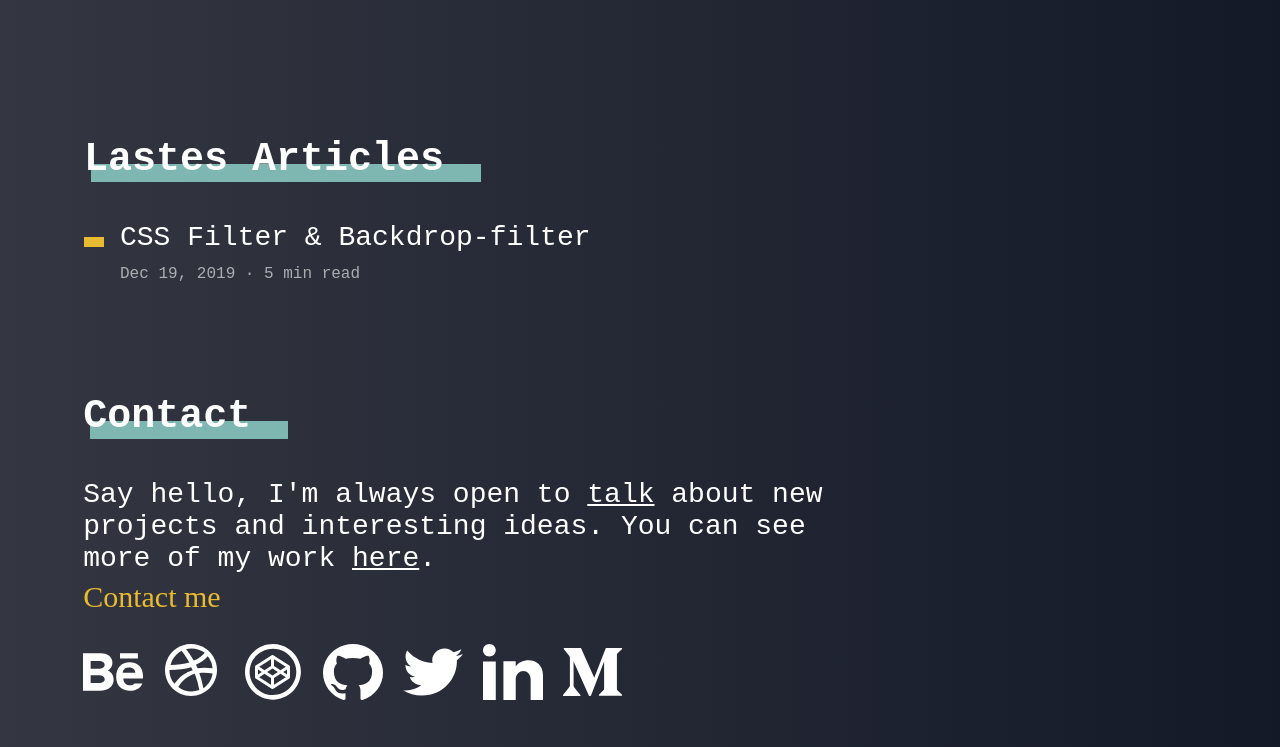
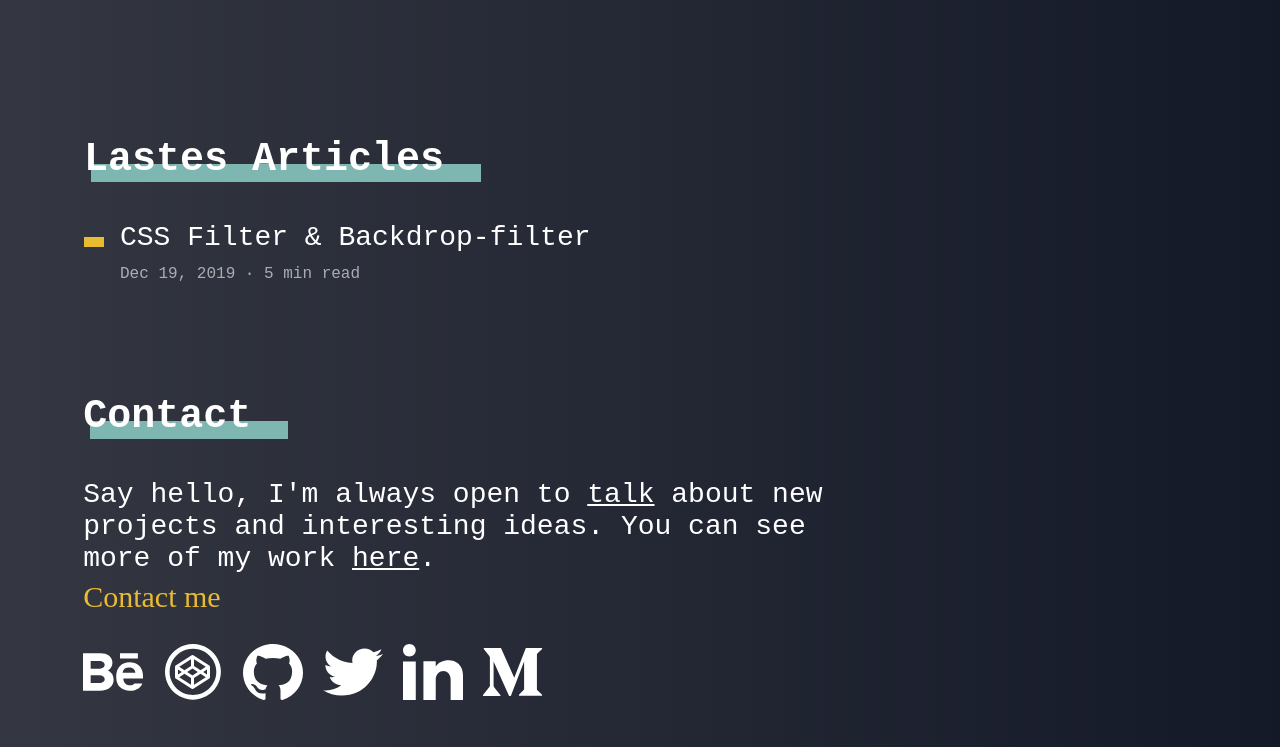
Before and after one commit to ninaiskel/personal-site, a website: page app/index.html in a window 1280 px wide. Shown: the part 2390-3137 px from the top of the page. Drawn offline with Linux system fonts and the light colour scheme; a web font is replaced by a local one.

Commit message:
change nickname

```diff
--- a/app/index.html
+++ b/app/index.html
@@ -174,15 +174,9 @@
               </svg>
             </a>
           </li>
+
           <li>
-            <a href="https://dribbble.com/ninaiskel" target="_blank">
-              <svg class="icon icon--dribble">
-                <use xlink:href="#icon-dribble" />
-              </svg>
-            </a>
-          </li>
-          <li>
-            <a href="https://codepen.io/Ninaiskel" target="_blank">
+            <a href="https://codepen.io/myjessijess" target="_blank">
               <svg class="icon icon--codepen">
                 <use xlink:href="#icon-codepen" />
               </svg>
@@ -197,14 +191,14 @@
             </a>
           </li>
           <li>
-            <a href="https://twitter.com/NinAiskel" target="_blank">
+            <a href="https://twitter.com/myjessijess" target="_blank">
               <svg class="icon icon--twitter">
                 <use xlink:href="#icon-twitter" />
               </svg>
             </a>
           </li>
           <li>
-            <a href="https://www.linkedin.com/in/ninaiskel/" target="_blank">
+            <a href="https://www.linkedin.com/in/myjessijess/" target="_blank">
               <svg class="icon icon--linkedin">
                 <use xlink:href="#icon-linkedin" />
               </svg>
```
